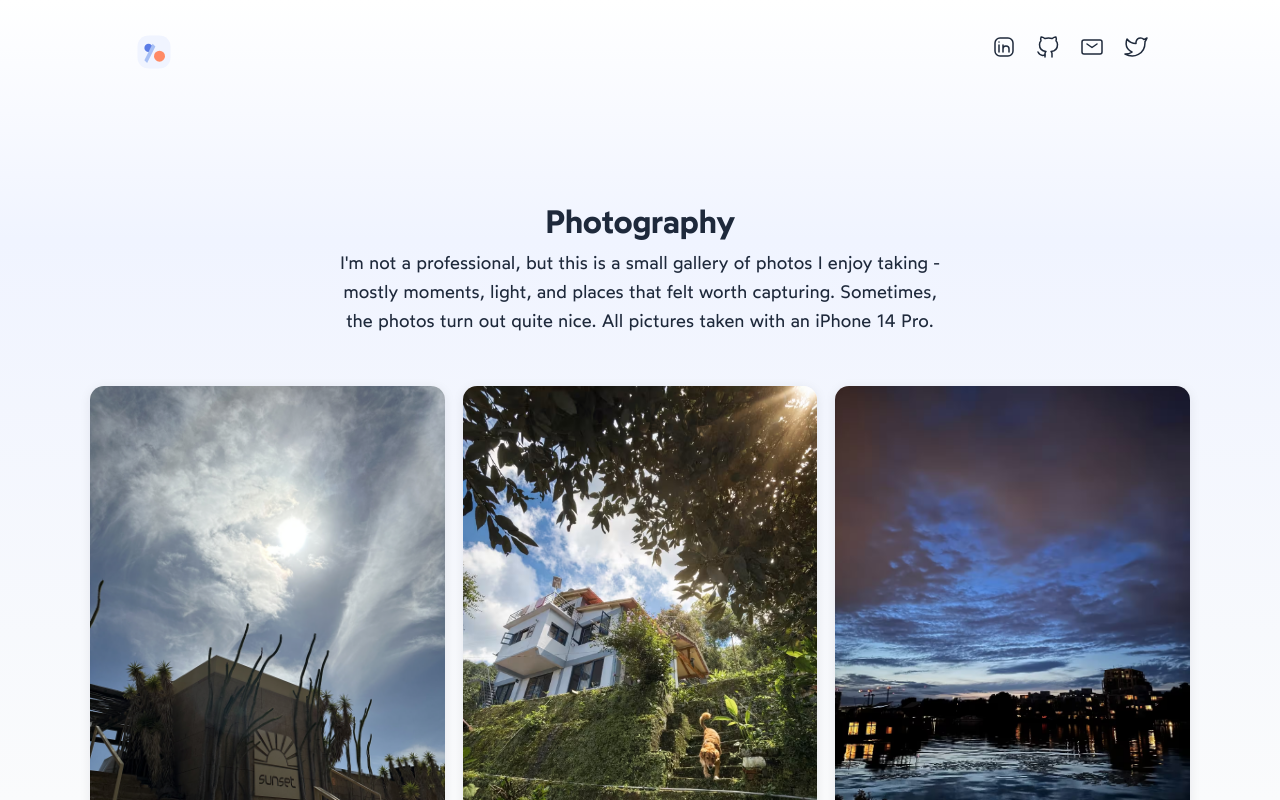
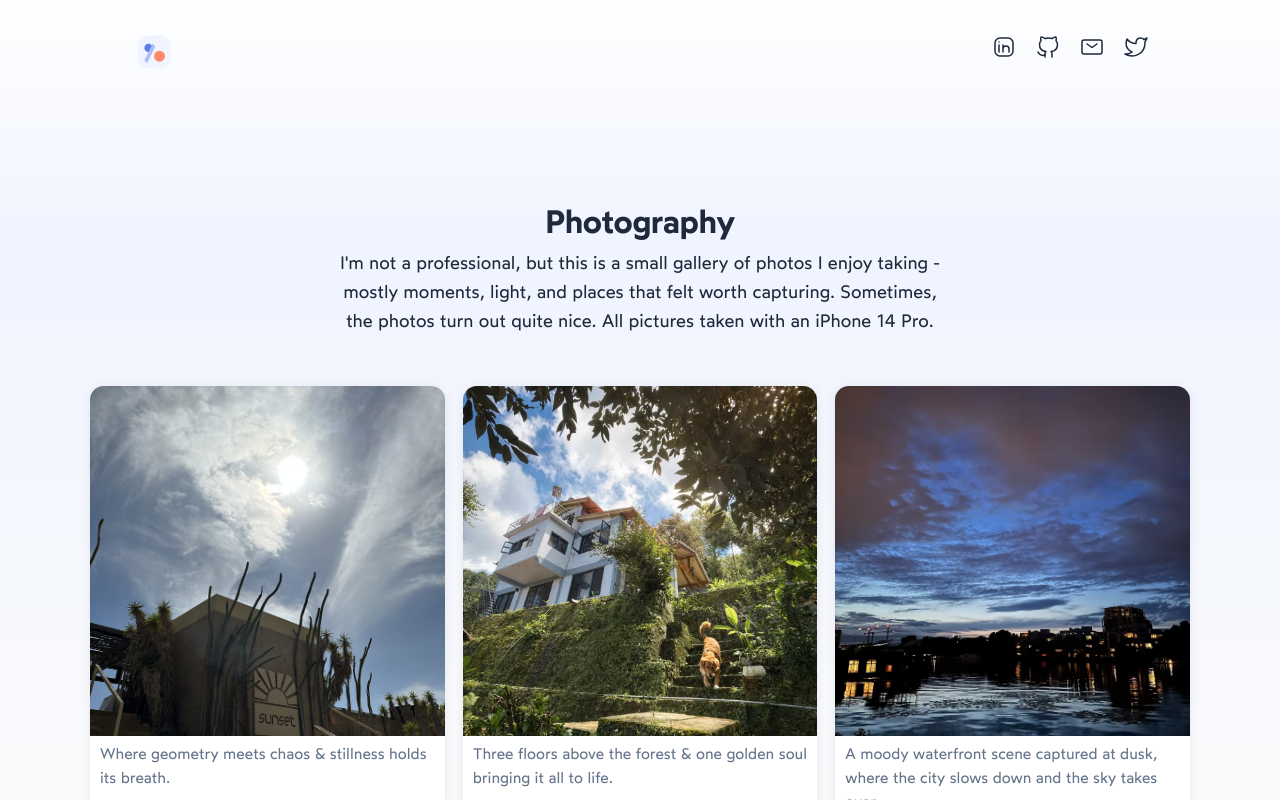
Before and after one commit to deepaktomar2032/deepaktomar2032.github.io, a SvelteKit app: page /photography in a window 1280 px wide. Shown: the top 800 px of the page. Built offline with nearby package versions, Linux system fonts and the light colour scheme.

Commit message:
fix: photo grid style and image scaling

```diff
--- a/src/routes/photography/+page.svelte
+++ b/src/routes/photography/+page.svelte
@@ -148,16 +148,18 @@
   .photo-item__button {
     display: block;
     width: 100%;
+    height: 350px;
     padding: 0;
     margin: 0;
     border: none;
     background: transparent;
     cursor: zoom-in;
+    overflow: hidden;
   }
 
   .photo-item img {
     width: 100%;
-    height: auto;
+    height: 100%;
     object-fit: cover;
     display: block;
     transition: transform 0.25s ease, filter 0.25s ease;
```
